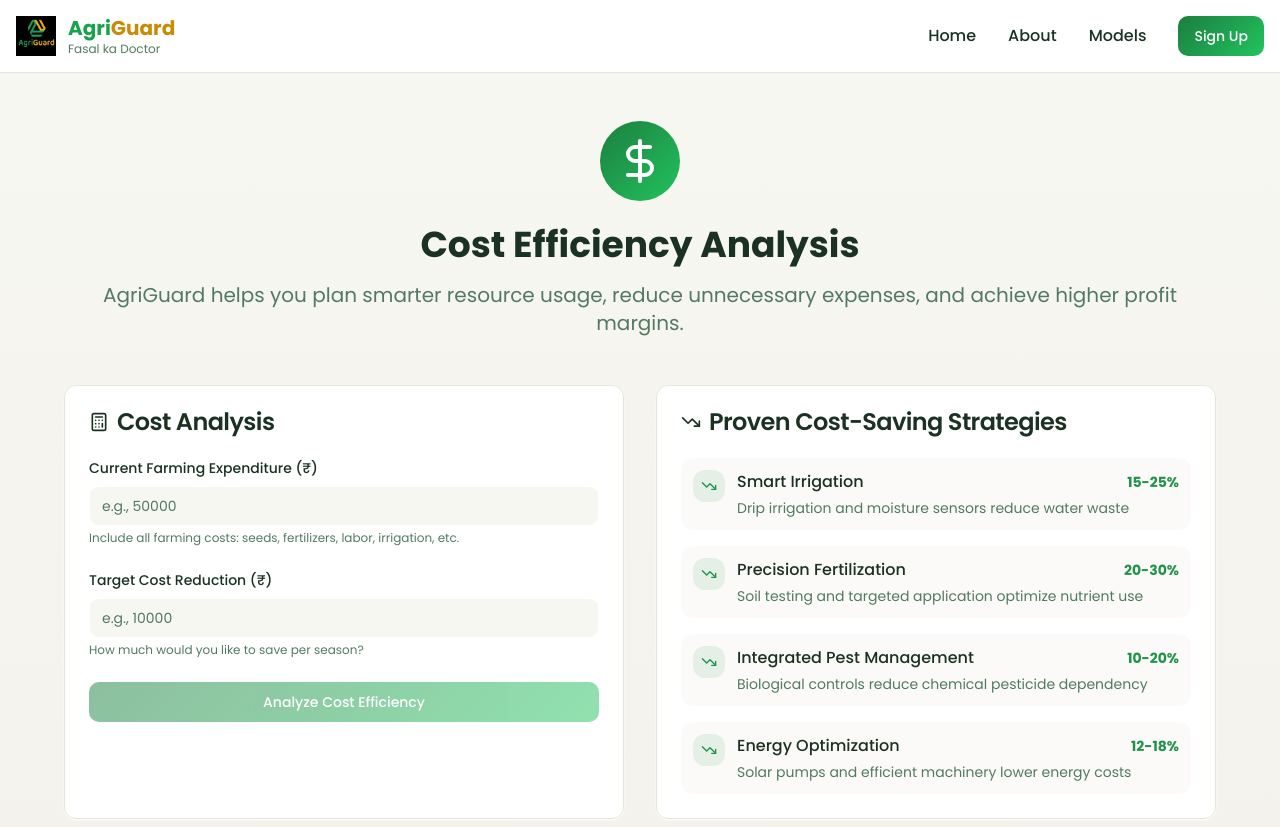
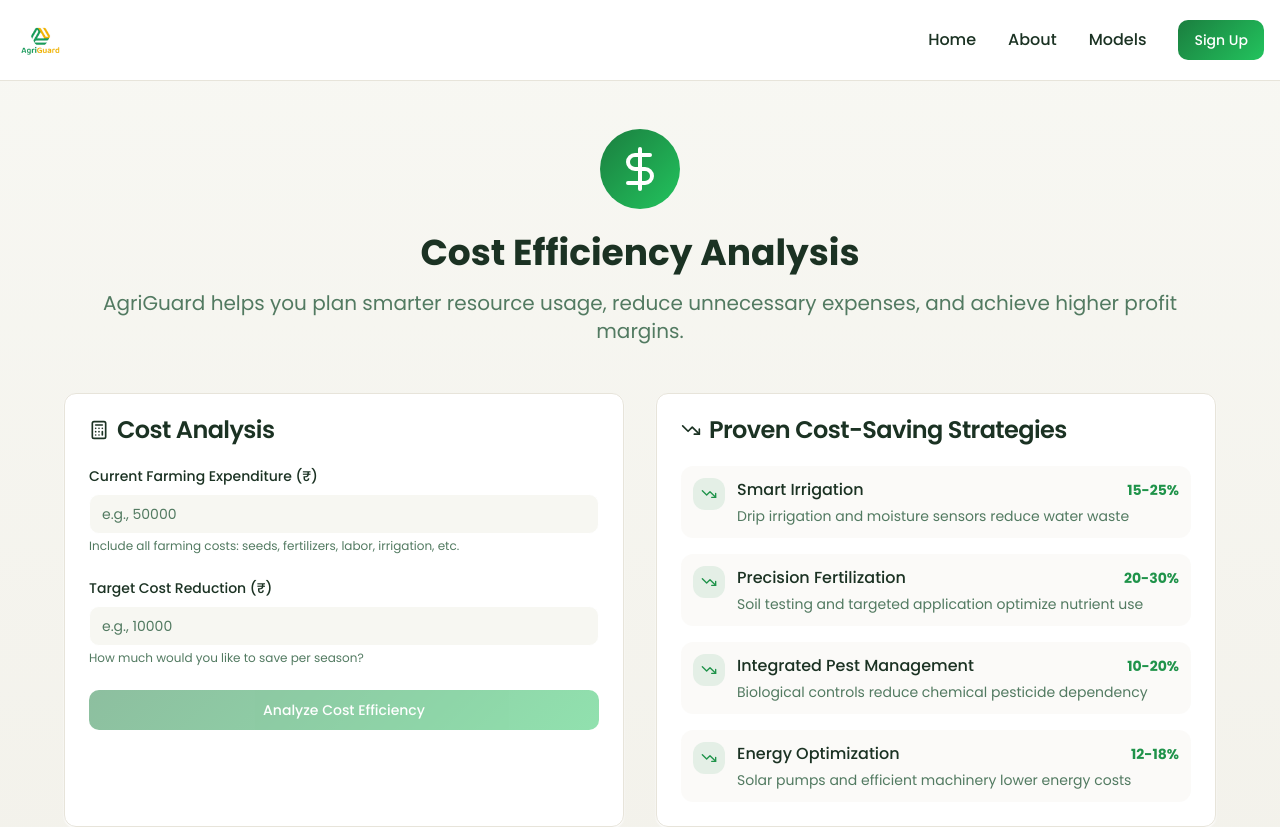
Before and after one commit to divisha15/AgriGuard-old, a React (Vite) app: page /cost-efficiency in a window 1280 px wide. Shown: the top 827 px of the page. Built offline with nearby package versions, Linux system fonts and the light colour scheme.

Commit message:
Add logo to website

```diff
--- a/src/components/AgriGuardLogo.tsx
+++ b/src/components/AgriGuardLogo.tsx
@@ -1,22 +1,10 @@
 const AgriGuardLogo = ({ className = "h-10 w-auto" }: { className?: string }) => {
   return (
-    <div className={`flex items-center space-x-3 ${className}`}>
-      {/* Geometric Logo */}
-      <img
-        src="/lovable-uploads/65569905-4908-418c-90b7-7aede9055b46.png"
-        alt="AgriGuard Logo"
-        className="h-10 w-10 flex-shrink-0"
-      />
-
-      {/* AgriGuard Text */}
-      <div className="flex flex-col">
-        <div className="text-xl font-bold leading-tight">
-          <span className="text-green-600">Agri</span>
-          <span className="text-yellow-600">Guard</span>
-        </div>
-        <p className="text-xs text-muted-foreground leading-tight">Fasal ka Doctor</p>
-      </div>
-    </div>
+    <img
+      src="/lovable-uploads/5febb978-3b2a-490d-b498-7b748a8f949e.png"
+      alt="AgriGuard - Fasal ka Doctor"
+      className={`h-12 w-auto flex-shrink-0 ${className}`}
+    />
   );
 };
 
```
Also changed, not shown: public/lovable-uploads/5febb978-3b2a-490d-b498-7b748a8f949e.png (added).
